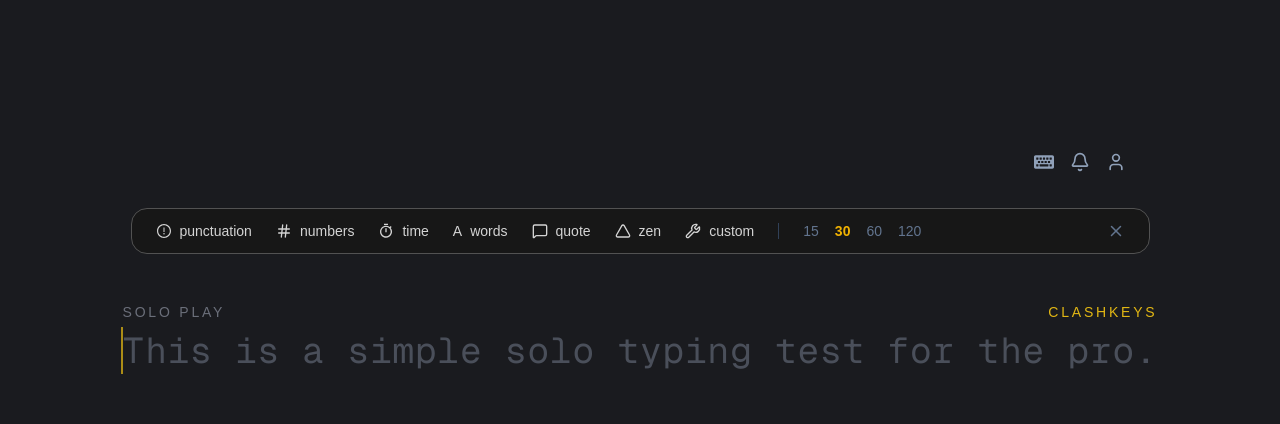
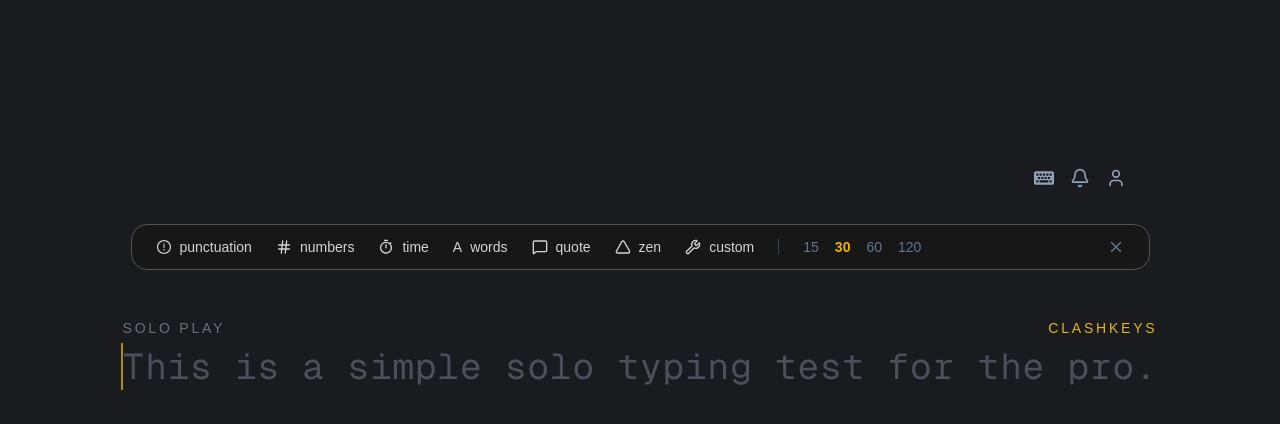
Before and after one commit to Aayush7105/clashkeys, a Next.js app: page /soloplay in a window 1280 px wide. Shown: the top 424 px of the page. Built offline with nearby package versions, Linux system fonts and the light colour scheme.

Commit message:
ui updated

```diff
--- a/components/soloplay/soloplay-page.tsx
+++ b/components/soloplay/soloplay-page.tsx
@@ -18,7 +18,7 @@ export default function SoloPlayPage() {
       className="min-h-screen bg-[#1a1b1f] text-[#e2e2e2] flex items-center justify-center px-2 py-16 "
       onClick={() => inputRef.current?.focus()}
     >
-      <div className="max-w-7xl h-screen  py-16">
+      <div className="max-w-7xl h-screen  py-20">
         <Solonavbar />
         <div className="flex items-center justify-between text-sm tracking-[0.2em] uppercase text-[#6b6f7a] mt-10">
           <span>Solo Play</span>
```
